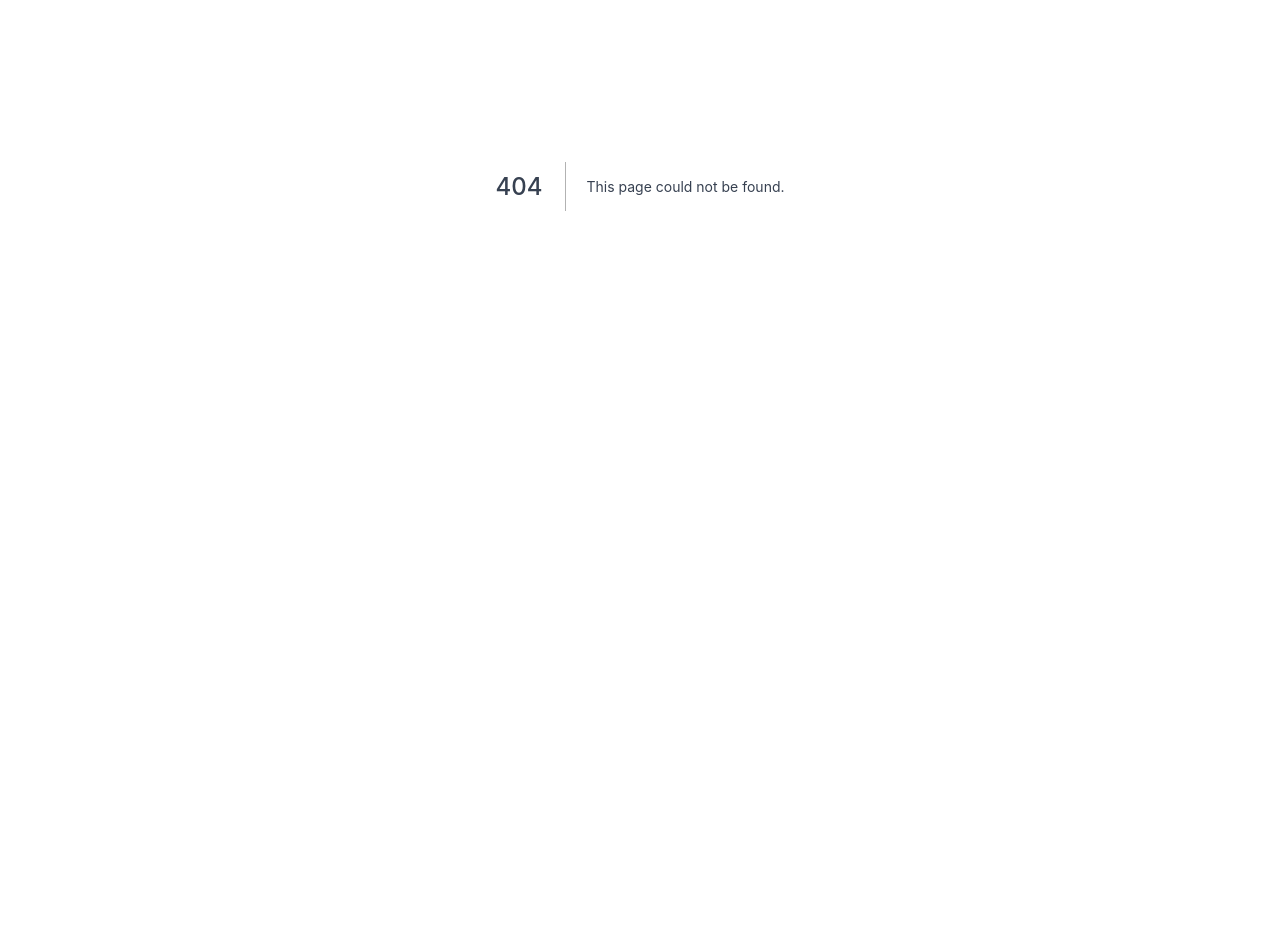
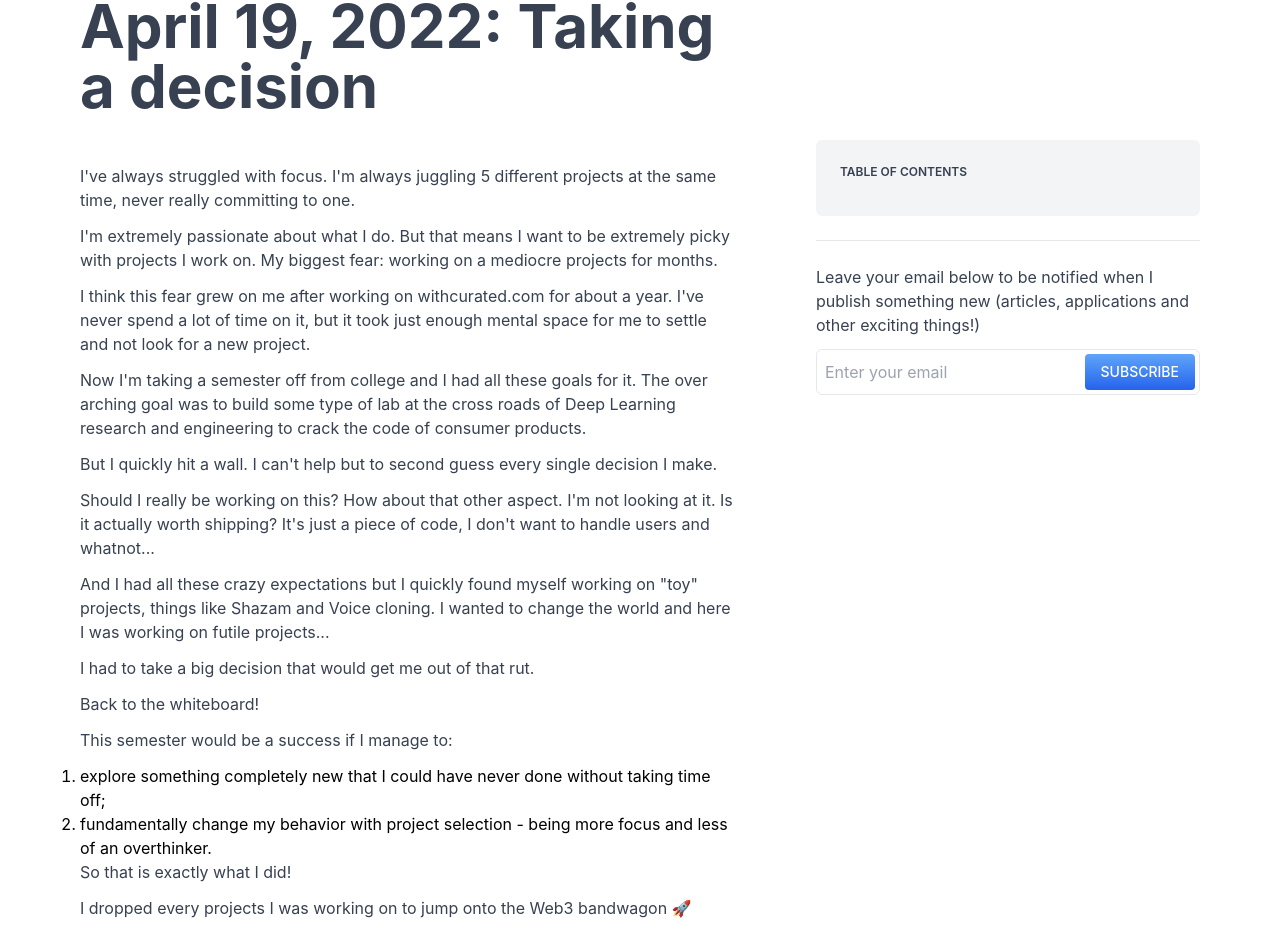
Before and after one commit to AchrafAsh/achrafash.com, a Next.js app: page /daily/taking-a-decision in a window 1280 px wide. Before the commit this address had no page. Shown: the part 214-1149 px from the top of the page. Before the commit the page ends 800 px from the top, so only its background shows below. Built offline with nearby package versions, Linux system fonts and the light colour scheme.

Commit message:
🖊️ first post (test)

```diff
--- /dev/null
+++ b/src/pages/daily/taking-a-decision.mdx
@@ -0,0 +1,48 @@
+import EmailForm from '@/components/email-form'
+import { PostLayout } from '@/components/posts'
+
+export const title = 'April 19, 2022: Taking a decision'
+export const tag = 'daily'
+export const publishedAt = new Date('2022-4-19')
+export const toc = []
+
+I've always struggled with focus. I'm always juggling 5 different projects at the same time, never really committing to one.
+
+I'm extremely passionate about what I do. But that means I want to be extremely picky with projects I work on. My biggest fear: working on a mediocre projects for months.
+
+I think this fear grew on me after working on withcurated.com for about a year. I've never spend a lot of time on it, but it took just enough mental space for me to settle and not look for a new project.
+
+Now I'm taking a semester off from college and I had all these goals for it. The over arching goal was to build some type of lab at the cross roads of Deep Learning research and engineering to crack the code of consumer products.
+
+But I quickly hit a wall. I can't help but to second guess every single decision I make.
+
+Should I really be working on this? How about that other aspect. I'm not looking at it. Is it actually worth shipping? It's just a piece of code, I don't want to handle users and whatnot...
+
+And I had all these crazy expectations but I quickly found myself working on "toy" projects, things like Shazam and Voice cloning. I wanted to change the world and here I was working on futile projects...
+
+I had to take a big decision that would get me out of that rut.
+
+Back to the whiteboard!
+
+This semester would be a success if I manage to:
+
+1. explore something completely new that I could have never done without taking time off;
+2. fundamentally change my behavior with project selection - being more focus and less of an overthinker.
+
+So that is exactly what I did!
+
+I dropped every projects I was working on to jump onto the Web3 bandwagon 🚀
+
+After a lot of thinking, my decision framework boils down to 2 elements:
+
+1. The regret minimization framework - what will my future self (2 years from now) regret not doing today? It has to be Web3 for me. Too much hype to ignore it.
+2. Live for the present moment not a hypothetical future. I realized that most of my decisions sucked because I was trying to craft some polished resume that I don't intend to use anyway. This created some weird inconsistencies in my reasoning, and ultimately a lot of doubts and second-guessing.
+
+export default ({ children }) => (
+    <PostLayout
+        title={title}
+        publishedAt={publishedAt}
+        toc={toc}
+        children={children}
+    />
+)
```
